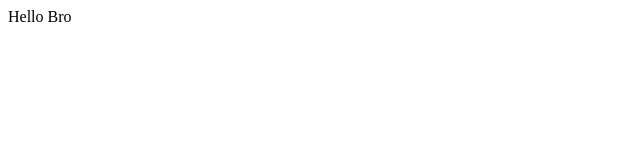
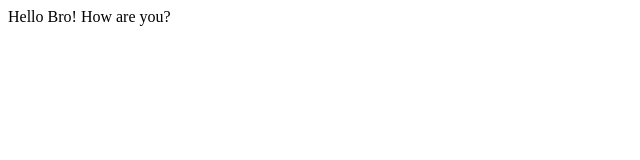
Before and after one commit to VTrofym/First, a plain HTML site: page index.html in a window 1280 px wide. Shown: the whole page, without its empty margins (0-640 px from the left). Drawn offline with Linux system fonts and the light colour scheme.

```diff
--- a/index.html
+++ b/index.html
@@ -7,6 +7,6 @@
     <title>Document</title>
 </head>
 <body>
-    Hello Bro
+    Hello Bro! How are you?
 </body>
 </html>
```
Also changed, not shown: Photo/IMG_4284.jpeg (added), 1 other file.
